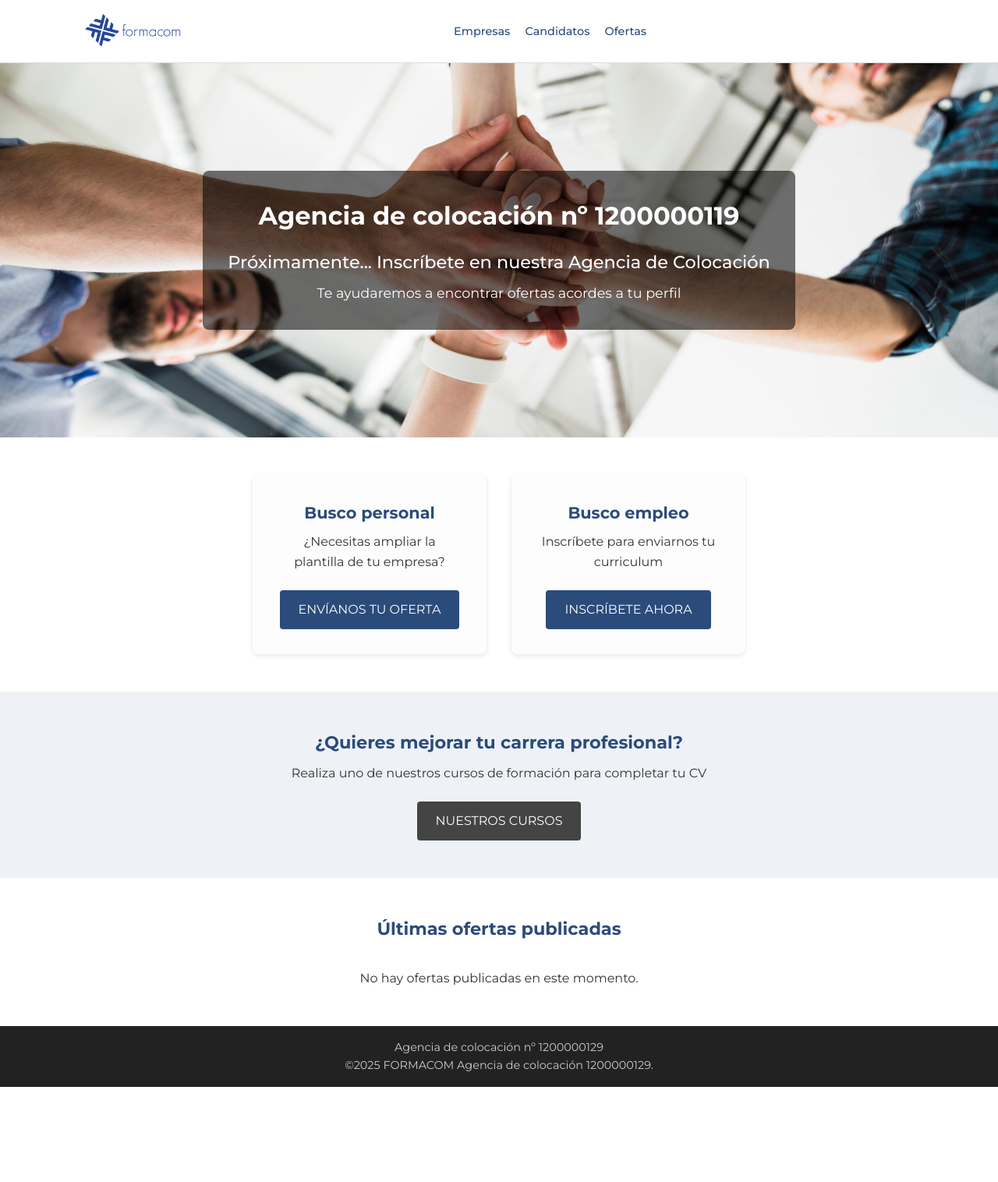
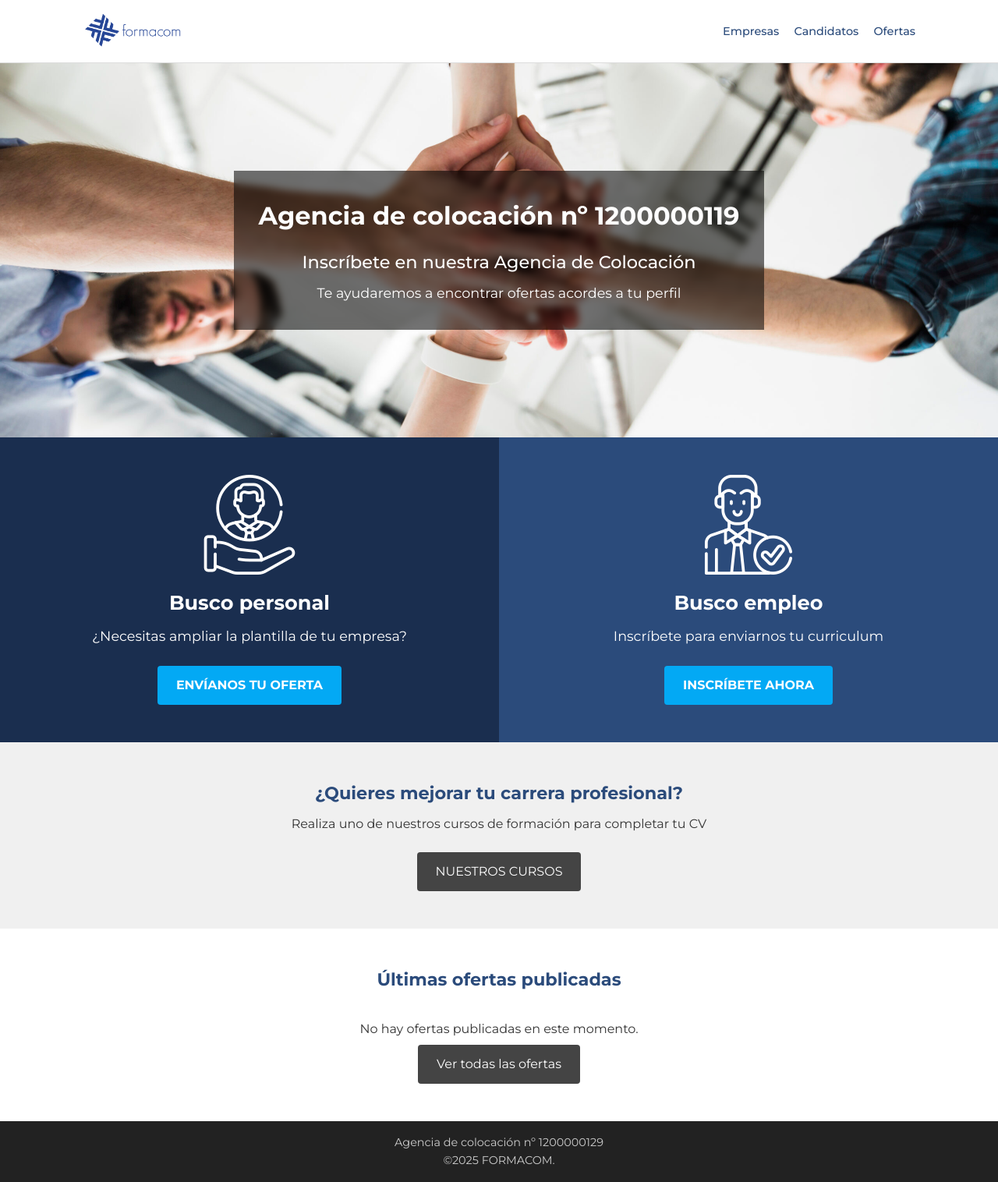
Before and after one commit to tfermoso/formacomempleo, a PHP site: page / in a window 1280 px wide. Shown: the whole page at 78% size. Before the commit the page ends 1394 px from the top, so only its background shows below. Run offline with PHP 8.4, Linux system fonts and the light colour scheme; data that the repository does not hold is empty.

Commit message:
Ajustes en el CSS de options y hero section

```diff
--- a/assets/css/landing.css
+++ b/assets/css/landing.css
@@ -36,6 +36,10 @@ body {
 }
 
 /* Navegación */
+.main-nav {
+  margin-left: auto;
+}
+
 .main-nav ul {
   list-style: none;
   display: flex;
@@ -71,6 +75,7 @@ body {
 /* Hero principal */
 .hero {
   background: url("../img/cropped-background.jpg") center/cover no-repeat;
+  background-attachment: fixed; /* clave para el efecto parallax */
   height: 60vh;
   position: relative;
   display: flex;
@@ -81,9 +86,9 @@ body {
 
 .hero-overlay {
   background-color: rgba(0, 0, 0, 0.55);
+  backdrop-filter: blur(5px);
   color: #fff;
   padding: 2rem;
-  border-radius: 8px;
 }
 
 .hero-title {
@@ -103,41 +108,67 @@ body {
   font-weight: 400;
 }
 
-/* Sección opciones */
 .options {
   display: flex;
   flex-wrap: wrap;
-  justify-content: center;
-  gap: 2rem;
-  padding: 3rem 1rem;
-  background-color: #fff;
+  width: 100%;
 }
 
-.option-card {
-  background: #fdfdfd;
-  border-radius: 8px;
-  box-shadow: 0 2px 6px rgba(0, 0, 0, 0.1);
-  padding: 2rem;
-  max-width: 300px;
+.option-block {
+  flex: 1 1 50%;
+  min-height: 300px;
+  padding: 3rem 2rem;
   text-align: center;
+  color: #fff;
+  display: flex;
+  flex-direction: column;
+  align-items: center;
+  justify-content: center;
 }
 
-.option-card h2 {
-  font-size: 1.3rem;
+.option-block img {
+  width: 128px;
+  height: 128px;
+  margin-bottom: 1rem;
+}
+
+.option-block h2 {
+  font-size: 1.6rem;
   margin-bottom: 0.5rem;
-  color: rgb(43, 75, 123);
   font-weight: 700;
 }
 
-.option-card p {
-  font-size: 1rem;
+.option-block p {
+  font-size: 1.1rem;
   margin-bottom: 1rem;
-  font-weight: 400;
+}
+
+.option-block .btn-light {
+  background-color: #03A9F4;
+  color: #fff;
+  font-weight: 600;
+  padding: 0.75rem 1.5rem;
+  border-radius: 4px;
+  text-decoration: none;
+  transition: background-color 0.3s ease;
+}
+
+.option-block .btn-light:hover {
+  background-color: #0288d1;
+}
+
+/* Variantes de azul corporativo */
+.option-block.empresas {
+  background-color: #1A2E4F; /* azul corporativo principal */
+}
+
+.option-block.candidatos {
+  background-color: rgb(43, 75, 123); /* variante más oscura */
 }
 
 /* Cursos */
 .courses {
-  background-color: #eef2f7;
+  background-color: #f0f0f0;
   text-align: center;
   padding: 3rem 1rem;
 }
@@ -166,7 +197,7 @@ body {
 }
 
 .btn-primary {
-  background-color: rgb(43, 75, 123);
+  background-color: #03A9F4;
   color: #fff;
 }
 
@@ -319,13 +350,8 @@ body {
     display: block;
   }
 
-  .options {
-    flex-direction: column;
-    align-items: center;
-  }
-
-  .option-card {
-    max-width: 90%;
+  .option-block {
+    flex: 1 1 100%;
   }
 
   .hero {
--- a/includes/footer.php
+++ b/includes/footer.php
@@ -2,7 +2,7 @@
   <footer class="site-footer">
     <div class="container">
       <p>Agencia de colocación nº 1200000129</p>
-      <p>©2025 FORMACOM Agencia de colocación 1200000129.</p>
+      <p>©2025 FORMACOM.</p>
     </div>
   </footer>
 </body>
--- a/index.php
+++ b/index.php
@@ -4,22 +4,24 @@
 <section class="hero">
   <div class="hero-overlay">
     <h1 class="hero-title">Agencia de colocación nº 1200000119</h1>
-    <p class="hero-subtitle">Próximamente... Inscríbete en nuestra Agencia de Colocación</p>
+    <p class="hero-subtitle">Inscríbete en nuestra Agencia de Colocación</p>
     <p class="hero-text">Te ayudaremos a encontrar ofertas acordes a tu perfil</p>
   </div>
 </section>
 
 <!-- Opciones principales -->
 <section class="options">
-  <div class="option-card">
+  <div class="option-block empresas">
+    <img src="assets/img/cropped-empleado-1.png" alt="Empresas">
     <h2>Busco personal</h2>
     <p>¿Necesitas ampliar la plantilla de tu empresa?</p>
-    <a href="empresas.php" class="btn btn-primary">ENVÍANOS TU OFERTA</a>
+    <a href="empresa/" class="btn btn-light">ENVÍANOS TU OFERTA</a>
   </div>
-  <div class="option-card">
+  <div class="option-block candidatos">
+    <img src="assets/img/cropped-candidato-1.png" alt="Candidatos">
     <h2>Busco empleo</h2>
     <p>Inscríbete para enviarnos tu curriculum</p>
-    <a href="candidatos.php" class="btn btn-primary">INSCRÍBETE AHORA</a>
+    <a href="candidato/" class="btn btn-light">INSCRÍBETE AHORA</a>
   </div>
 </section>
 
@@ -48,7 +50,7 @@ $sql = "
 
 $result = $conexion->query($sql);
 ?>
-<section class="latest-offers">
+<section class="latest-offers" id="ultimas-ofertas">
   <h2>Últimas ofertas publicadas</h2>
   <div class="offers-grid">
     <?php if ($result && $result->num_rows > 0): ?>
@@ -64,6 +66,7 @@ $result = $conexion->query($sql);
       <p>No hay ofertas publicadas en este momento.</p>
     <?php endif; ?>
   </div>
+  <a href="#" class="btn btn-secondary">Ver todas las ofertas</a>
 </section>
 
 <?php include 'includes/footer.php'; ?>
```
Also changed, not shown: assets/img/cropped-candidato-1.png (added), assets/img/cropped-empleado-1.png (added).
